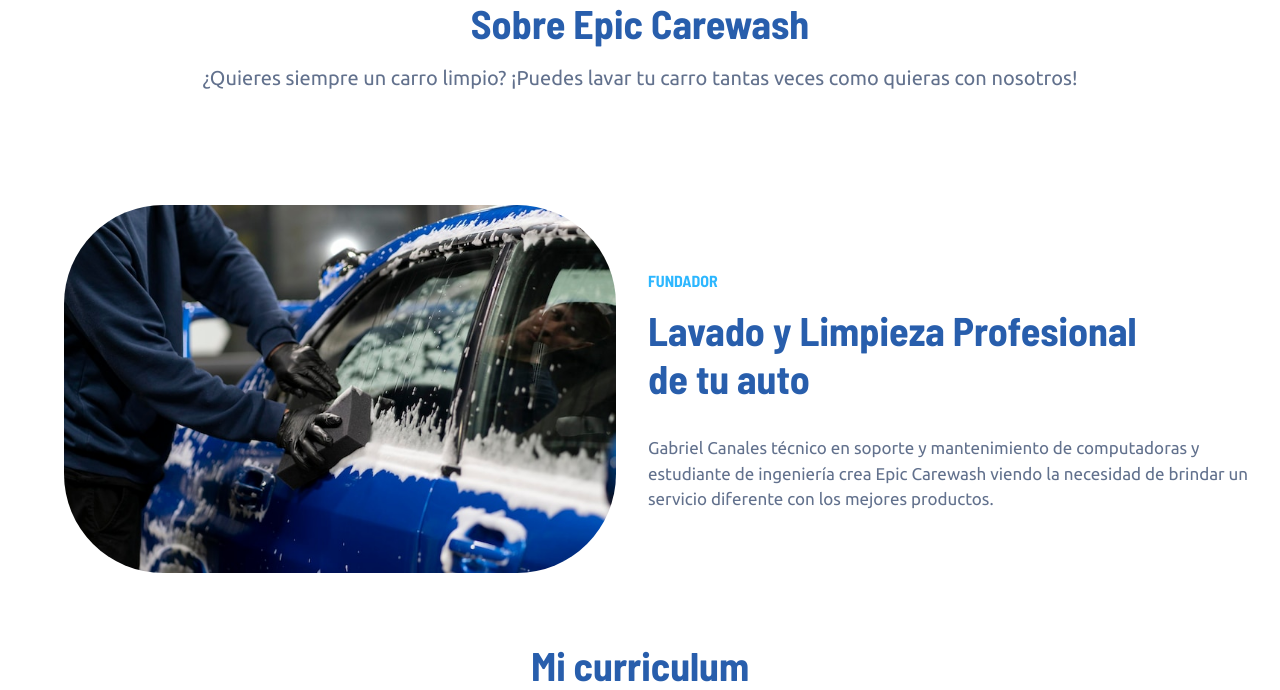
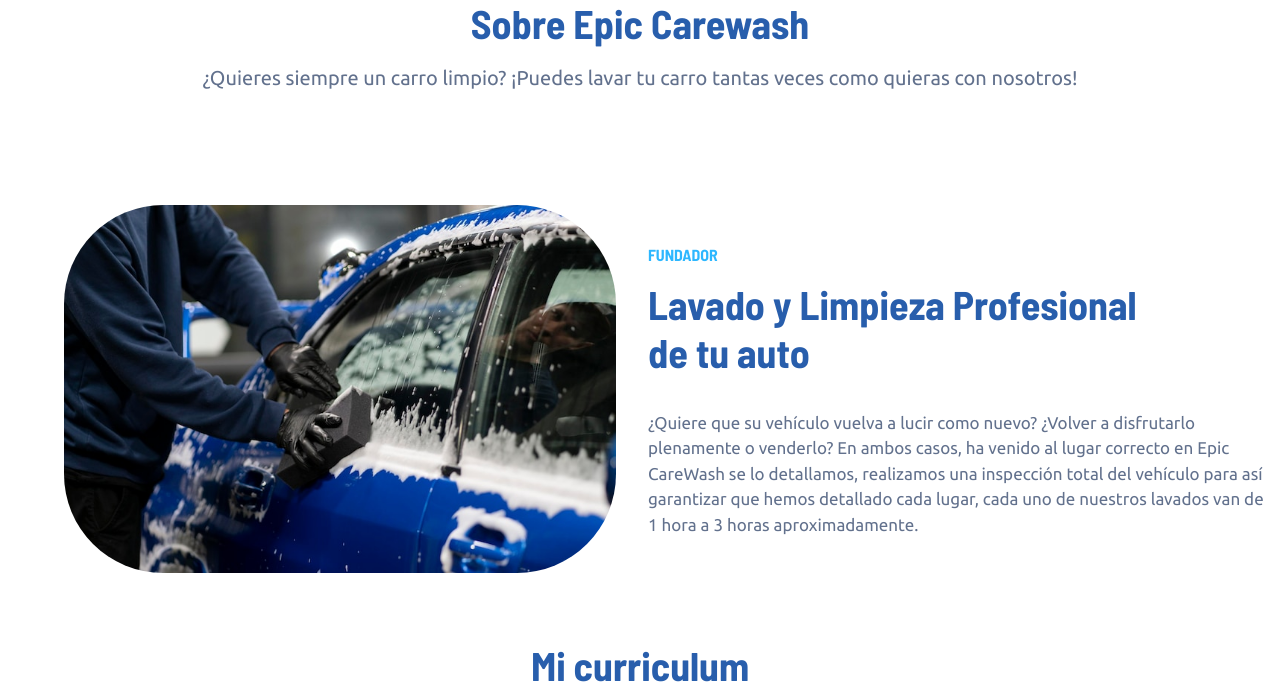
Before and after one commit to tavo1477/epic-carewash, a PHP site: page /epic-carewash/nosotros in a window 1280 px wide. Shown: the part 585-1275 px from the top of the page. Run offline with PHP 8.4, Linux system fonts and the light colour scheme; some libraries are stand-ins or nearby versions.

Commit message:
Agregando el texto de nosotros en la página de inicio

```diff
--- a/vistas/paginas/nosotros.php
+++ b/vistas/paginas/nosotros.php
@@ -47,7 +47,7 @@ NOSOTROS
 
         <h2 class="nosotros-info__title">Lavado y Limpieza Profesional <br> de tu auto</h2>
 
-        <p class="nosotros-info__text">Gabriel Canales técnico en soporte y mantenimiento de computadoras y estudiante de ingeniería crea Epic Carewash viendo la necesidad de brindar un servicio diferente con los mejores productos.</p>
+        <p class="nosotros-info__text">¿Quiere que su vehículo vuelva a lucir como nuevo? ¿Volver a disfrutarlo plenamente o venderlo? En ambos casos, ha venido al lugar correcto en Epic CareWash se lo detallamos, realizamos una inspección total del vehículo para así garantizar que hemos detallado cada lugar, cada uno de nuestros lavados van de 1 hora a 3 horas aproximadamente.</p>
 
         </section>
 
```
